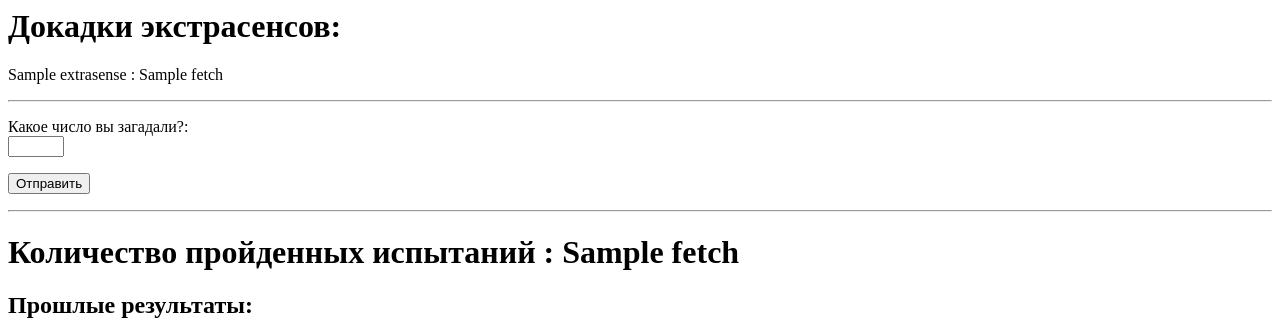
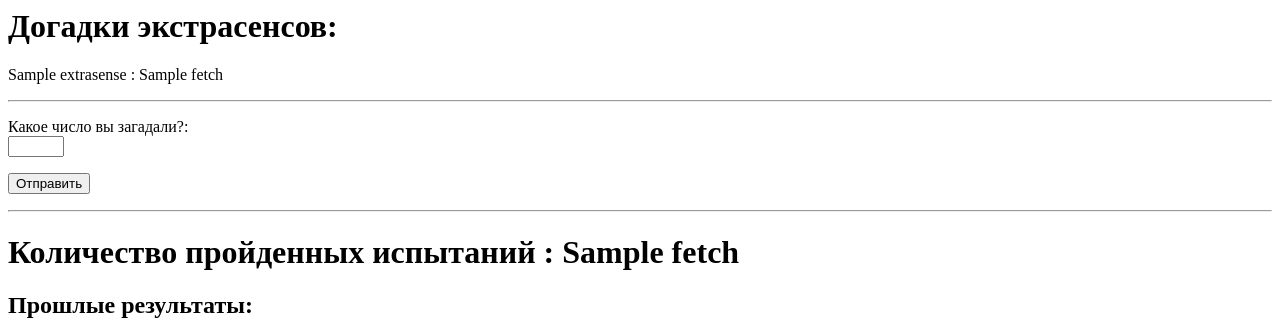
Before and after one commit to volodya-wtf/flask-sample, a Flask app: template app/templates/youranswer.html in a window 1280 px wide. Shown: the top 322 px of the page. Run offline with Flask 2, Linux system fonts and the light colour scheme; the template is opened without the code that fills it: values that come from a table or form of the project are taken from there, most other values are stand-ins (such as "Sample title", 1, 10 or a date in 2020).

Commit message:
Update youranswer.html
self fix

```diff
--- a/app/templates/youranswer.html
+++ b/app/templates/youranswer.html
@@ -2,7 +2,7 @@
 
 {% block content %}
 
-<h1>Докадки экстрасенсов: </h1>
+<h1>Догадки экстрасенсов: </h1>
 {% for e in context.extrasenses %}
 <p>
     {{ e.name }} : {{ context['session_object'].fetch(e.name+"_guess") }}
```
